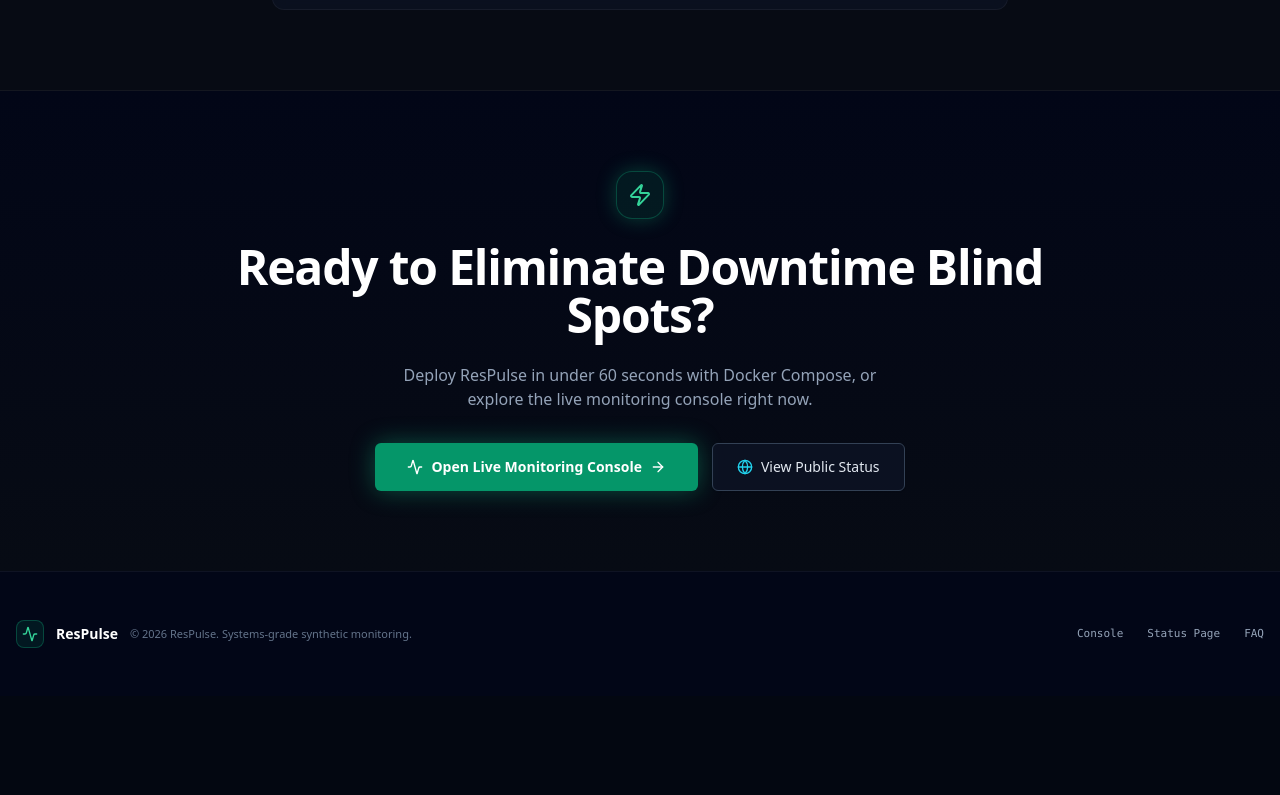
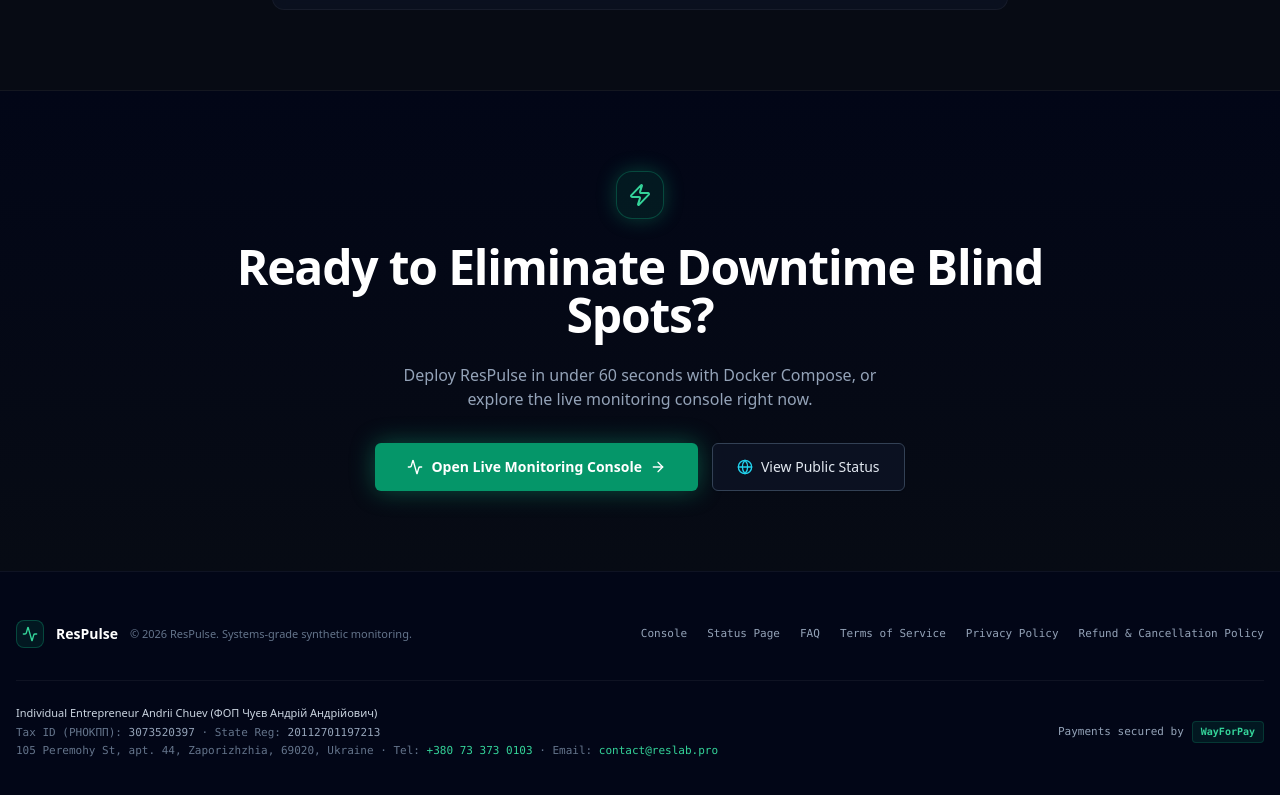
Before and after one commit to andrewchuev/respulse, a React (Vite) app in the folder frontend/: page / in a window 1280 px wide. Shown: the part 6061-6856 px from the top of the page. Before the commit the page ends 6757 px from the top, so only its background shows below. Built offline with nearby package versions, Linux system fonts and the light colour scheme; no server answers.

Commit message:
feat(legal): add WayForPay company info and public legal footer links

```diff
--- a/frontend/src/App.tsx
+++ b/frontend/src/App.tsx
@@ -33,7 +33,7 @@
 import { PromoLandingPage } from './components/PromoLandingPage';
 import { AuthModal } from './components/AuthModal';
 import { LegalPage } from './components/LegalPage';
-import { legalReady } from './legal/content';
+import { legalConfig } from './legal/content';
 import { AdminPanel } from './components/AdminPanel';
 import { VerifyEmailPage } from './components/VerifyEmailPage';
 import { WayForPayCheckoutModal } from './components/WayForPayCheckoutModal';
@@ -530,13 +530,18 @@
 
       <footer className="border-t border-border/60 py-6 text-center text-xs text-muted-foreground">
         <p className="font-mono">ResPulse v1.0 — High-performance Synthetic Monitoring Engine in Rust</p>
-        {legalReady && (
-          <p className="font-mono mt-1 space-x-3">
-            <a href="/terms" className="hover:text-emerald-400 transition-colors">Terms</a>
-            <a href="/privacy" className="hover:text-emerald-400 transition-colors">Privacy</a>
-            {billingEnabled && <a href="/refund" className="hover:text-emerald-400 transition-colors">Refunds</a>}
-          </p>
-        )}
+        <p className="font-mono mt-2 space-x-3 text-[11px]">
+          <a href="/terms" className="hover:text-emerald-400 transition-colors">Terms of Service</a>
+          <span>·</span>
+          <a href="/privacy" className="hover:text-emerald-400 transition-colors">Privacy Policy</a>
+          <span>·</span>
+          <a href="/refund" className="hover:text-emerald-400 transition-colors">Refund & Cancellation</a>
+        </p>
+        <p className="font-mono mt-2 text-[10px] text-muted-foreground/75">
+          {legalConfig.operator} · Tax ID (РНОКПП): {legalConfig.taxId} · State Reg: {legalConfig.registrationNumber} · {legalConfig.operatorAddress} ·{' '}
+          <a href={`tel:${legalConfig.phone.replace(/\s+/g, '')}`} className="hover:text-emerald-400">{legalConfig.phone}</a> ·{' '}
+          <a href={`mailto:${legalConfig.supportEmail}`} className="hover:text-emerald-400">{legalConfig.supportEmail}</a>
+        </p>
       </footer>
     </div>
   );
--- a/frontend/src/components/LegalPage.tsx
+++ b/frontend/src/components/LegalPage.tsx
@@ -5,7 +5,7 @@
 const NAV: { kind: LegalKind; label: string; href: string }[] = [
   { kind: 'terms', label: 'Terms of Service', href: '/terms' },
   { kind: 'privacy', label: 'Privacy Policy', href: '/privacy' },
-  { kind: 'refund', label: 'Refund Policy', href: '/refund' },
+  { kind: 'refund', label: 'Refund & Cancellation Policy', href: '/refund' },
 ];
 
 export const LegalPage: React.FC<{ kind: LegalKind }> = ({ kind }) => {
@@ -77,6 +77,37 @@
             </section>
           ))}
         </div>
+
+        {/* Merchant & Company Information (WayForPay requirement) */}
+        <div className="mt-12 pt-8 border-t border-white/10 bg-slate-900/50 p-6 rounded-xl border border-slate-800">
+          <h2 className="text-base font-bold text-white mb-3">Company information</h2>
+          <ul className="space-y-2 text-xs text-slate-300">
+            <li>
+              <strong className="text-white">Legal name:</strong> {legalConfig.operator}
+            </li>
+            <li>
+              <strong className="text-white">Tax ID (РНОКПП):</strong> {legalConfig.taxId}
+            </li>
+            <li>
+              <strong className="text-white">State registration number:</strong> {legalConfig.registrationNumber}
+            </li>
+            <li>
+              <strong className="text-white">Registered address:</strong> {legalConfig.operatorAddress}
+            </li>
+            <li>
+              <strong className="text-white">Phone:</strong>{' '}
+              <a href={`tel:${legalConfig.phone.replace(/\s+/g, '')}`} className="text-emerald-400 hover:underline font-mono">
+                {legalConfig.phone}
+              </a>
+            </li>
+            <li>
+              <strong className="text-white">Email:</strong>{' '}
+              <a href={`mailto:${legalConfig.supportEmail}`} className="text-emerald-400 hover:underline font-mono">
+                {legalConfig.supportEmail}
+              </a>
+            </li>
+          </ul>
+        </div>
       </main>
 
       <footer className="border-t border-white/5 py-6 text-center text-[11px] font-mono text-slate-500">
--- a/frontend/src/components/PromoLandingPage.tsx
+++ b/frontend/src/components/PromoLandingPage.tsx
@@ -27,7 +27,7 @@
 import { Button } from './ui/button';
 import { Badge } from './ui/badge';
 import { BetaPricing } from './BetaPricing';
-import { legalReady } from '../legal/content';
+import { legalConfig } from '../legal/content';
 import { DEFAULT_APP_CONFIG } from '../api/client';
 import { PlanLimits } from '../types';
 
@@ -1197,7 +1197,8 @@
       {/* 11. FOOTER */}
       {/* ------------------------------------------------------------- */}
       <footer className="border-t border-white/5 py-12 bg-slate-950 text-xs text-slate-400">
-        <div className="container mx-auto px-4 flex flex-col md:flex-row items-center justify-between gap-6">
+        <div className="container mx-auto px-4 space-y-8">
+          <div className="flex flex-col md:flex-row items-center justify-between gap-6">
             <div className="flex items-center gap-3">
               <div className="h-7 w-7 rounded-lg bg-emerald-500/10 border border-emerald-500/30 flex items-center justify-center text-emerald-400">
                 <Activity className="h-4 w-4" />
@@ -1208,7 +1209,7 @@
               </span>
             </div>
 
-          <div className="flex items-center gap-6 font-mono text-[11px]">
+            <div className="flex flex-wrap items-center justify-center md:justify-end gap-5 font-mono text-[11px]">
               <button onClick={onOpenDashboard} className="hover:text-emerald-400 transition-colors">
                 Console
               </button>
@@ -1218,21 +1219,43 @@
               <a href="#faq" className="hover:text-emerald-400 transition-colors">
                 FAQ
               </a>
-            {legalReady && (
-              <>
               <a href="/terms" className="hover:text-emerald-400 transition-colors">
-                  Terms
+                Terms of Service
               </a>
               <a href="/privacy" className="hover:text-emerald-400 transition-colors">
-                  Privacy
+                Privacy Policy
               </a>
-              </>
-            )}
-            {billingEnabled && (
               <a href="/refund" className="hover:text-emerald-400 transition-colors">
-                Refunds
+                Refund & Cancellation Policy
               </a>
-            )}
+            </div>
+          </div>
+
+          <div className="pt-6 border-t border-white/5 flex flex-col md:flex-row items-start md:items-center justify-between gap-4 text-[11px] text-slate-400 font-mono">
+            <div>
+              <p className="text-slate-300 font-sans font-medium">
+                {legalConfig.operator}
+              </p>
+              <p className="text-slate-500 mt-1">
+                Tax ID (РНОКПП): <span className="text-slate-400 font-mono">{legalConfig.taxId}</span> · State Reg: <span className="text-slate-400 font-mono">{legalConfig.registrationNumber}</span>
+              </p>
+              <p className="text-slate-500 mt-0.5">
+                {legalConfig.operatorAddress} · Tel:{' '}
+                <a href={`tel:${legalConfig.phone.replace(/\s+/g, '')}`} className="text-emerald-400 hover:underline">
+                  {legalConfig.phone}
+                </a>{' '}
+                · Email:{' '}
+                <a href={`mailto:${legalConfig.supportEmail}`} className="text-emerald-400 hover:underline">
+                  {legalConfig.supportEmail}
+                </a>
+              </p>
+            </div>
+            <div className="flex items-center gap-2 shrink-0 text-slate-400">
+              <span className="text-[11px]">Payments secured by</span>
+              <span className="inline-flex items-center px-2 py-0.5 rounded text-[10px] font-semibold bg-emerald-500/10 text-emerald-400 border border-emerald-500/20">
+                WayForPay
+              </span>
+            </div>
           </div>
         </div>
       </footer>
--- a/frontend/src/legal/content.ts
+++ b/frontend/src/legal/content.ts
@@ -19,18 +19,21 @@
 export const legalConfig = {
   product: 'ResPulse',
   site: 'https://respulse.online',
-  operator: '[Operator legal name]',
-  operatorAddress: '[Registered address]',
-  supportEmail: '[support email address]',
-  governingLaw: '[Governing law and courts]',
-  hosting: '[Hosting provider and region]',
+  operator: 'Individual Entrepreneur Andrii Chuev (ФОП Чуєв Андрій Андрійович)',
+  taxId: '3073520397',
+  registrationNumber: '20112701197213',
+  operatorAddress: '105 Peremohy St, apt. 44, Zaporizhzhia, 69020, Ukraine',
+  phone: '+380 73 373 0103',
+  supportEmail: 'contact@reslab.pro',
+  governingLaw: 'the laws of Ukraine',
+  hosting: 'Hetzner Online GmbH (Falkenstein, Germany)',
   refundWindowDays: 14,
   renewalRefundDays: 7,
-  updated: 'October 28, 2026',
+  updated: 'October 30, 2026',
 };
 
-/** True once every bracketed placeholder in `legalConfig` has been replaced with real details. */
-export const legalReady = !Object.values(legalConfig).some((v) => typeof v === 'string' && v.startsWith('['));
+/** True once legal configuration is complete and ready for public display. */
+export const legalReady = true;
 
 const c = legalConfig;
 
@@ -55,10 +58,11 @@
         ],
       },
       {
-        heading: '3. Open beta, plans and limits',
+        heading: '3. Plans, limits, and subscriptions',
         paragraphs: [
-          `${c.product} is currently offered free of charge during an open beta. Every team gets the same limits: up to 25 monitors, checks as often as every 30 seconds, 30 days of history and one user. Limits may change, and we will try to give notice of changes that reduce what you have.`,
-          'We may introduce a paid plan later for heavier use (for example faster probes, team seats and a metrics exporter). If we do, we will announce it at least 30 days before it affects you, nothing will be charged without your explicit checkout, and the pricing, billing and refund terms will be published before you are asked to pay.',
+          `${c.product} offers a free tier (Free Plan) with up to 20 synthetic monitors, 60-second probe intervals, 30 days of check history retention, and 1 workspace seat.`,
+          `For production environments requiring high-frequency monitoring, we offer a paid plan (Pro Plan) priced at $16.00 USD per month (monthly recurring billing). The Pro plan includes up to 100 monitors, turbo 10-second probe intervals, advanced 5-field Cron syntax with timezones, 64KB execution log capture, tag-based alert routing, Prometheus metrics export, 90-day retention, and up to 10 team seats with 4-tier RBAC.`,
+          `Payments are processed securely by WayForPay, a licensed Ukrainian payment service provider. Subscriptions renew automatically each month until canceled. You can cancel your subscription at any time directly in the application settings; cancellation takes effect immediately.`,
         ],
       },
       {
@@ -185,30 +189,39 @@
   },
 
   refund: {
-    title: 'Refund Policy',
-    summary: `${c.product} is currently free, so there is nothing to pay for or refund. This page explains what will apply if paid plans are introduced.`,
+    title: 'Refund & Cancellation Policy',
+    summary: `This Refund and Cancellation Policy describes how refunds and subscription cancellations work for ${c.product}, operated by ${c.operator}.`,
     sections: [
       {
-        heading: '1. Today',
+        heading: '1. Digital Service and Immediate Access',
         paragraphs: [
-          'During the open beta no payment is requested and no subscription can be purchased.',
+          `${c.product} is a digital, cloud-hosted SaaS monitoring service. There are no physical goods and nothing is physically shipped. Access to paid features (Pro Plan) is granted immediately upon successful completion of payment through our payment gateway.`,
         ],
       },
       {
-        heading: '2. If paid plans are introduced',
+        heading: '2. Right of Withdrawal and Refunds',
         paragraphs: [
-          'The final terms will be published before any purchase is possible and will take precedence over this page. The intended approach is:',
-        ],
-        bullets: [
-          'You can cancel at any time; the plan stays active until the end of the paid period and then returns to the free plan.',
-          `A full refund of the first payment on request within ${c.refundWindowDays} days of the purchase, and of a renewal payment within ${c.renewalRefundDays} days of the charge.`,
-          'Taxes collected on an order are refunded together with the amount.',
-          'Refunds are issued to the original payment method by our payment provider.',
+          `In accordance with the Law of Ukraine "On Digital Content and Digital Services" No. 3321-IX and the Law of Ukraine "On Consumer Rights Protection", digital services that are provided immediately with the express consent of the user are generally non-refundable once service provision has commenced.`,
+          `If you subscribed and wish to withdraw prior to utilizing paid Pro features, or if you were charged in error (e.g. duplicate transaction or billing error), please contact us within ${c.refundWindowDays} days of the transaction at ${c.supportEmail}. Approved refunds are returned to the original payment method through WayForPay.`,
         ],
       },
       {
-        heading: '3. Contact',
-        paragraphs: [`${c.operator}, ${c.operatorAddress}, ${c.supportEmail}.`],
+        heading: '3. Subscription Cancellation',
+        paragraphs: [
+          'You may cancel your recurring Pro subscription at any time from Team Settings inside the application. Cancellation takes effect immediately — no further recurring charges will be made. Canceling stops future renewals and reverts your workspace to the Free plan.',
+        ],
+      },
+      {
+        heading: '4. Payment Processing',
+        paragraphs: [
+          'All card transactions are processed securely by WayForPay, a licensed Ukrainian payment service provider. We never receive or store your payment card numbers.',
+        ],
+      },
+      {
+        heading: '5. Contact and Disputes',
+        paragraphs: [
+          `If you believe a charge was made in error, please contact our support team at ${c.supportEmail} before initiating a bank dispute or chargeback. We resolve billing questions promptly.`,
+        ],
       },
     ],
   },
```
Lines whose indentation alone changed are shown as unchanged.
